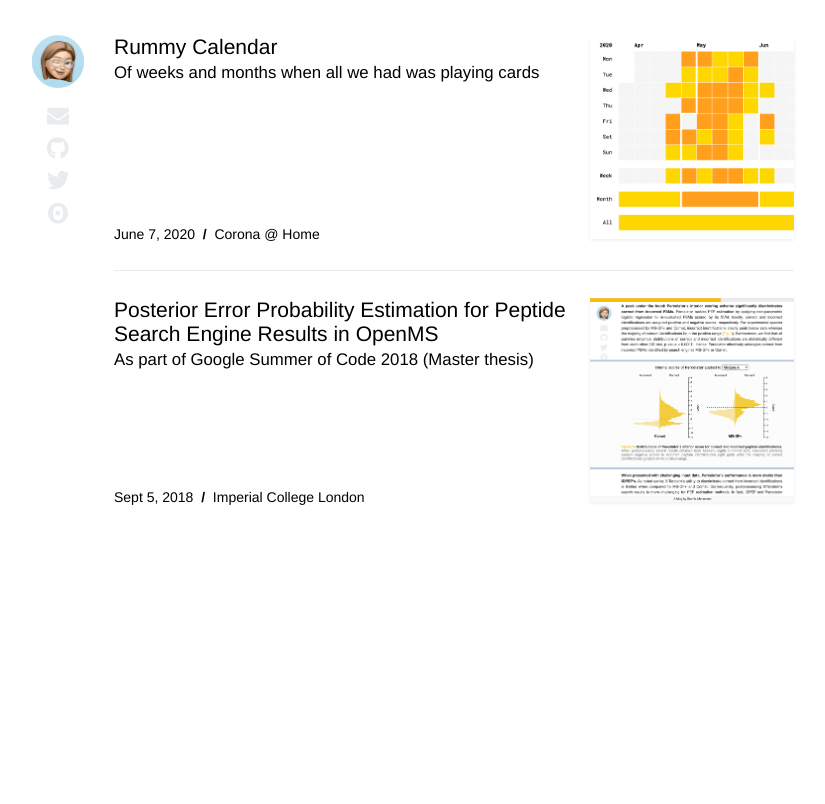
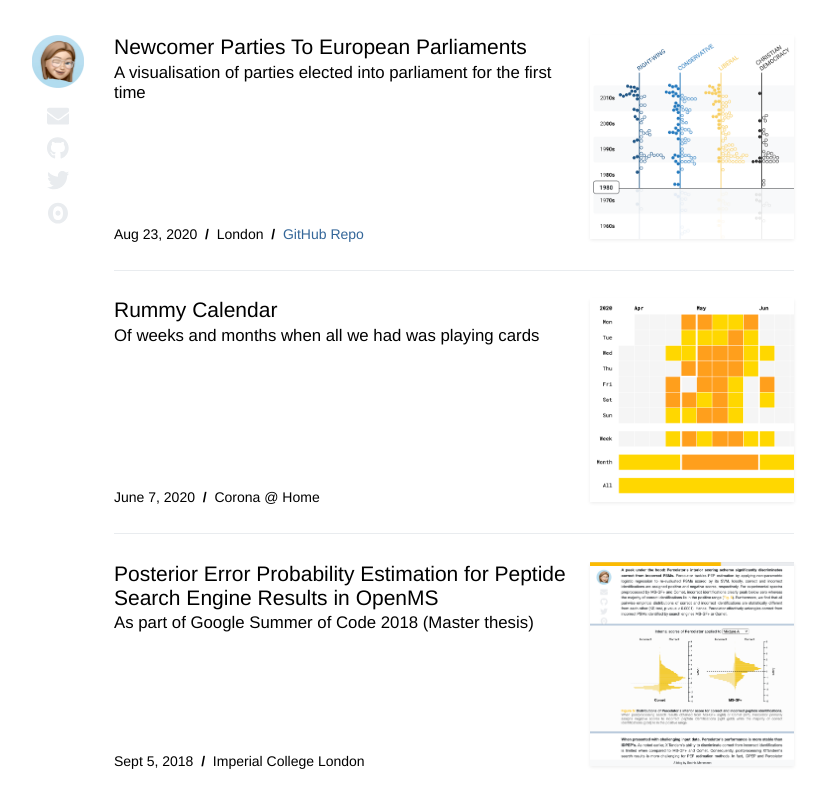
Before and after one commit to sophiamersmann/blog, a website: page index.html in a window 1280 px wide. Shown: the whole page, without its empty margins (214-1039 px from the left). Drawn offline with Linux system fonts and the light colour scheme.

Commit message:
Add Newcomer Parties visualisation

```diff
--- a/index.html
+++ b/index.html
@@ -157,6 +157,46 @@
 
         <a
           class="no-style"
+          href="https://github.com/sophiamersmann/newcomer-parties"
+        >
+          <div class="item">
+            <div class="left">
+              <div class="title">
+                <h2 class="truncate-1">
+                  Newcomer Parties To European Parliaments
+                </h2>
+                <div class="truncate-2">
+                  A visualisation of parties elected into parliament for the
+                  first time
+                </div>
+              </div>
+
+              <div class="date truncate-1">
+                <time datetime="2020-08-23">Aug 23, 2020</time>
+                &nbsp;<b>/</b>&nbsp; London &nbsp;<b>/</b>&nbsp;
+                <a
+                  href="https://github.com/sophiamersmann/newcomer-parties"
+                  target="_blank"
+                  >GitHub Repo</a
+                >
+              </div>
+            </div>
+
+            <div class="right">
+              <img
+                class="img-fluid"
+                width="1024"
+                height="1024"
+                src="src/assets/img/post03-1024x1024.png"
+              />
+            </div>
+          </div>
+        </a>
+
+        <hr class="article-separator" />
+
+        <a
+          class="no-style"
           href="https://sophiamersmann.github.io/rummy-calendar/"
         >
           <div class="item">
```
Also changed, not shown: src/assets/img/post03-1024x1024.png (added).
